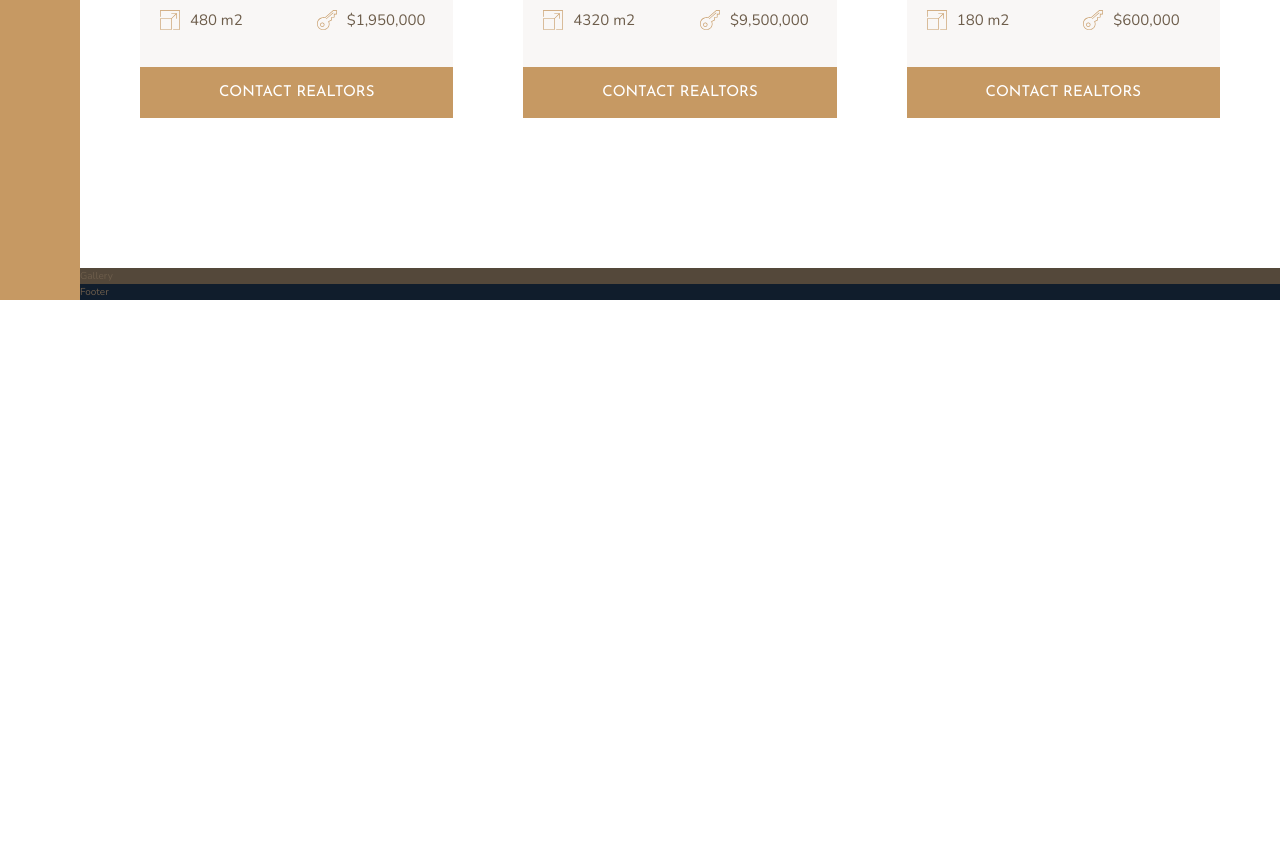
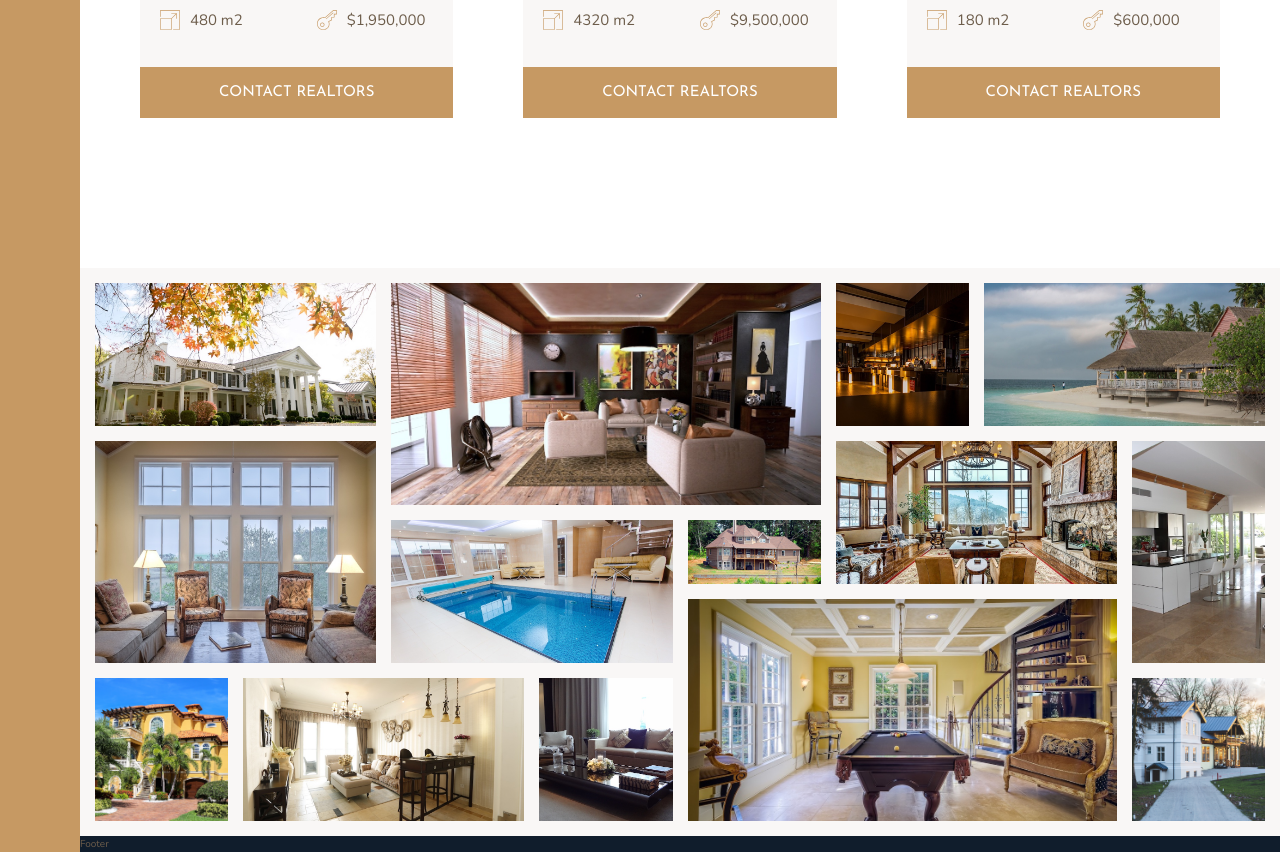
Before and after one commit to tuanluu0511/Nexter, a website: page index.html in a window 1280 px wide. Shown: the part 2798-3650 px from the top of the page. Before the commit the page ends 3098 px from the top, so only its background shows below. Drawn offline with nearby package versions, Linux system fonts and the light colour scheme.

Commit message:
Build the gallery

```diff
--- a/index.html
+++ b/index.html
@@ -307,7 +307,62 @@
 
     </section>
 
-    <section class="gallery">Gallery</section>
+    <section class="gallery">
+
+      <figure class="gallery__item gallery__item--1">
+        <img src="./img/gal-1.jpeg" alt="Gallery image 1" class="gallery__img">
+      </figure>
+
+      <figure class="gallery__item gallery__item--2">
+        <img src="./img/gal-2.jpeg" alt="Gallery image 2" class="gallery__img">
+      </figure>
+
+
+      <figure class="gallery__item gallery__item--3">
+        <img src="./img/gal-3.jpeg" alt="Gallery image 3" class="gallery__img">
+      </figure>
+
+      <figure class="gallery__item gallery__item--4">
+        <img src="./img/gal-4.jpeg" alt="Gallery image 4" class="gallery__img">
+      </figure>
+
+      <figure class="gallery__item gallery__item--5">
+        <img src="./img/gal-5.jpeg" alt="Gallery image 5" class="gallery__img">
+      </figure>
+
+      <figure class="gallery__item gallery__item--6">
+        <img src="./img/gal-6.jpeg" alt="Gallery image 6" class="gallery__img">
+      </figure>
+
+
+      <figure class="gallery__item gallery__item--7">
+        <img src="./img/gal-7.jpeg" alt="Gallery image 7" class="gallery__img">
+      </figure>
+      <figure class="gallery__item gallery__item--8">
+        <img src="./img/gal-8.jpeg" alt="Gallery image 8" class="gallery__img">
+      </figure>
+      <figure class="gallery__item gallery__item--9">
+        <img src="./img/gal-9.jpeg" alt="Gallery image 9" class="gallery__img">
+      </figure>
+      <figure class="gallery__item gallery__item--10">
+        <img src="./img/gal-10.jpeg" alt="Gallery image 10" class="gallery__img">
+      </figure>
+      <figure class="gallery__item gallery__item--11">
+        <img src="./img/gal-11.jpeg" alt="Gallery image 11" class="gallery__img">
+      </figure>
+      <figure class="gallery__item gallery__item--12">
+        <img src="./img/gal-12.jpeg" alt="Gallery image 12" class="gallery__img">
+      </figure>
+      <figure class="gallery__item gallery__item--13">
+        <img src="./img/gal-13.jpeg" alt="Gallery image 13" class="gallery__img">
+      </figure>
+      <figure class="gallery__item gallery__item--14">
+        <img src="./img/gal-14.jpeg" alt="Gallery image 14" class="gallery__img">
+      </figure>
+
+      <!-- <img src="./img/gal-1.jpeg" alt="Gallery image 1" class="gallery__img"> -->
+
+    </section>
 
     <footer class="footer">Footer</footer>
   </body>
--- a/sass/_gallery.scss
+++ b/sass/_gallery.scss
@@ -1,4 +1,79 @@
 .gallery {
-  background-color: $color-grey-dark-1;
+  background-color: $color-grey-light-1;
   grid-column: full-start/full-end;
+
+  display: grid;
+  grid-template-columns: repeat(8, 1fr);
+  grid-template-rows: repeat(7, 5vw);
+  grid-gap: 1.5rem;
+  padding: 1.5rem;
+
+  &__item {
+    &--1 {
+      grid-row: 1 / span 2;
+      grid-column: 1 / span 2;
+    }
+    &--2 {
+      grid-row: 1 / span 3;
+      grid-column: 3 / span 3;
+    }
+    &--3 {
+      grid-row: 1 / span 2;
+      grid-column: 6 / span 1;
+    }
+    &--4 {
+      grid-row: 1 / span 2;
+      grid-column: 7 / span 2;
+    }
+    &--5 {
+      grid-row: 3 / span 3;
+      grid-column: 1 / span 2;
+    }
+    &--6 {
+      grid-row: 4 / span 2;
+      grid-column: 3 / span 2;
+    }
+    &--7 {
+      grid-row: 4 / span 1;
+      grid-column: 5 / span 1;
+    }
+    &--8 {
+      grid-row: 3 / span 2;
+      grid-column: 6 / span 2;
+    }
+    &--9 {
+      grid-row: 3 / span 3;
+      grid-column: 8 / span 1;
+    }
+    &--10 {
+      grid-row: 6 / span 2;
+      grid-column: 1 / span 1;
+    }
+    &--11 {
+      grid-row: 6 / span 2;
+      grid-column: 2 / span 2;
+    }
+    &--12 {
+      grid-row: 6 / span 2;
+      grid-column: 4 / span 1;
+    }
+    &--13 {
+      grid-row: 5 / span 3;
+      grid-column: 5 / span 3;
+    }
+    &--14 {
+      grid-row: 6 / span 2;
+      grid-column: 8 / span 1;
+    }
+  }
+
+  &__img {
+    width: 100%;
+    height: 100%;
+    object-fit: cover;
+    display: block;
+
+    // grid-row: 1 / span 2;
+    // grid-column: 1 / span 2;
+  }
 }
```
Also changed, not shown: css/style.css.
